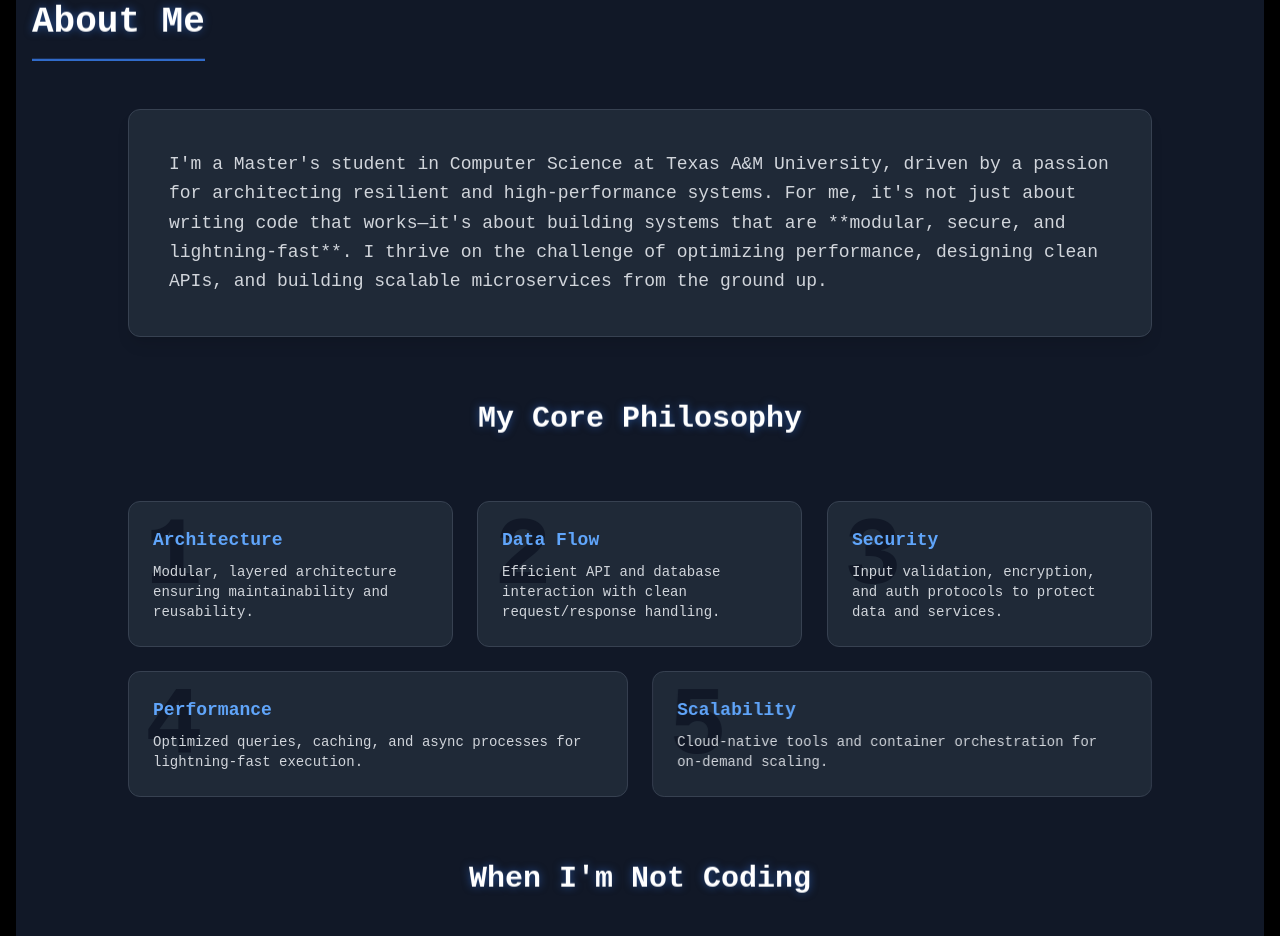
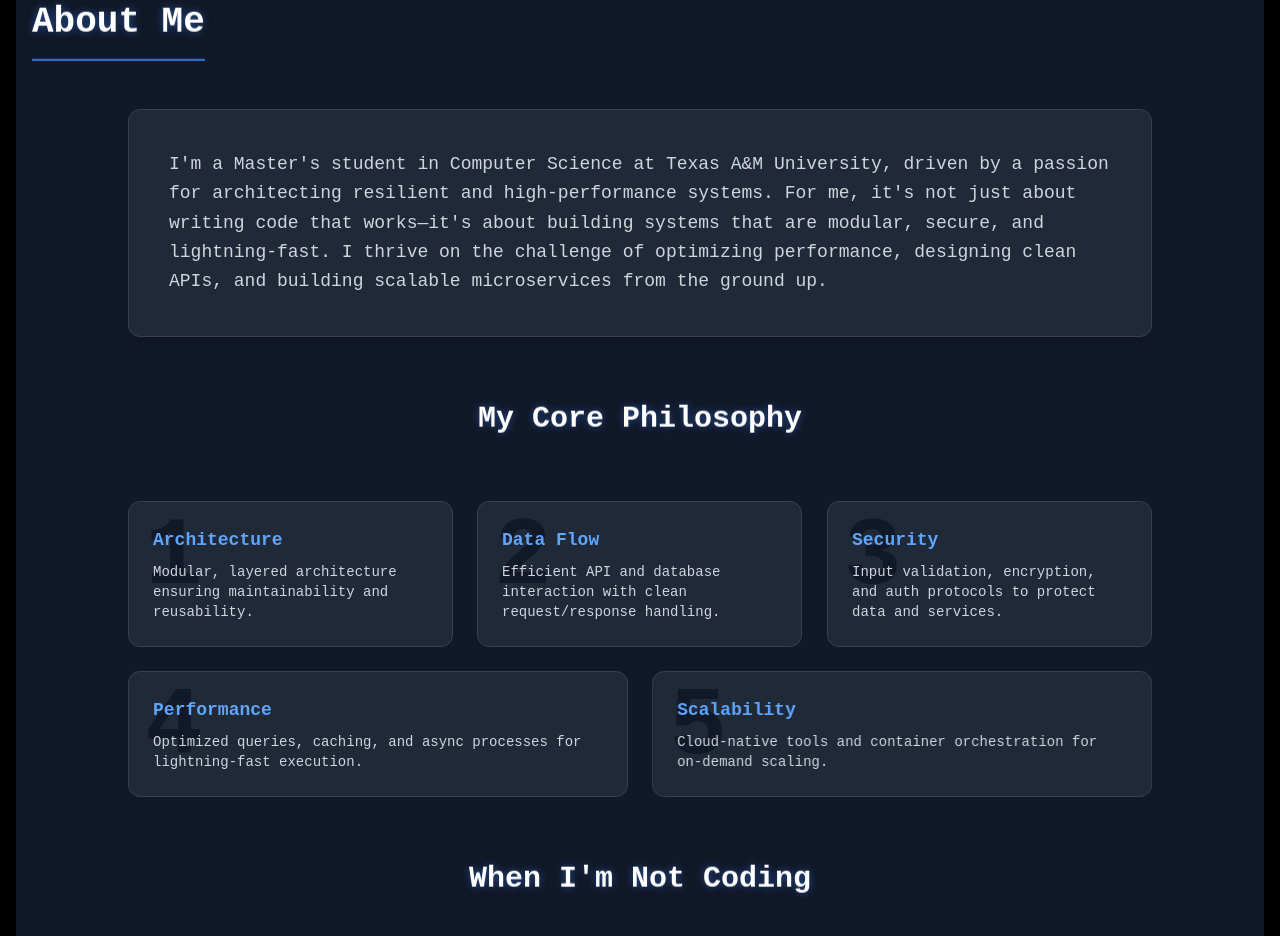
Before and after one commit to PRADEEPERIYASAMY/pradeep-portfolio, a plain HTML site: page index.html in a window 1280 px wide. Shown: the part 923-1859 px from the top of the page. Drawn offline with nearby package versions, Linux system fonts and the light colour scheme; animation ran at ten frames a second.

Commit message:
Fix formatting in personal description paragraph

```diff
--- a/index.html
+++ b/index.html
@@ -452,7 +452,7 @@
 
                 <div class="bg-gray-800 rounded-xl shadow-lg p-8 md:p-10 border border-gray-700 transition-all duration-300 hover:shadow-lg hover:shadow-blue-500/20 hover:-translate-y-2 fade-in-up">
                     <p class="text-lg text-gray-300 leading-relaxed">
-                        I'm a Master's student in Computer Science at Texas A&M University, driven by a passion for architecting resilient and high-performance systems. For me, it's not just about writing code that works—it's about building systems that are **modular, secure, and lightning-fast**. I thrive on the challenge of optimizing performance, designing clean APIs, and building scalable microservices from the ground up.
+                        I'm a Master's student in Computer Science at Texas A&M University, driven by a passion for architecting resilient and high-performance systems. For me, it's not just about writing code that works—it's about building systems that are modular, secure, and lightning-fast. I thrive on the challenge of optimizing performance, designing clean APIs, and building scalable microservices from the ground up.
                     </p>
                 </div>
 
```
